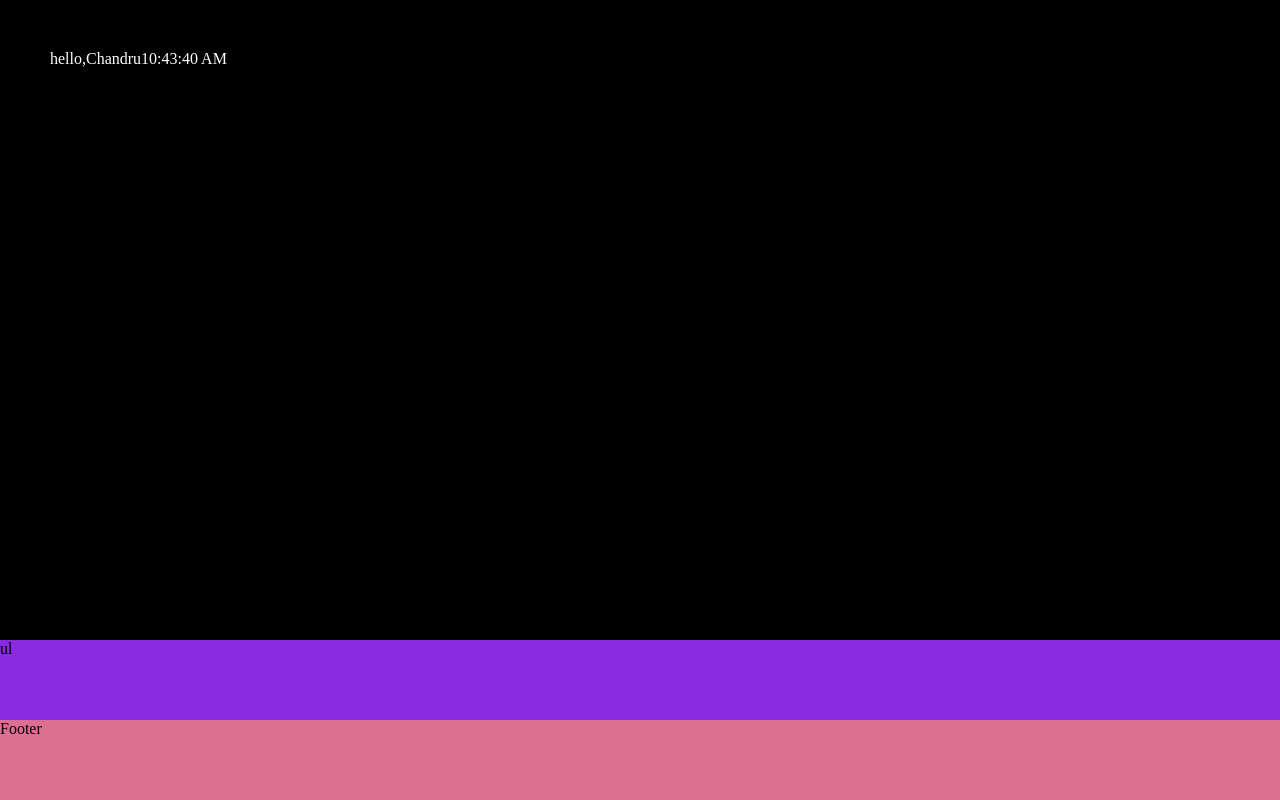
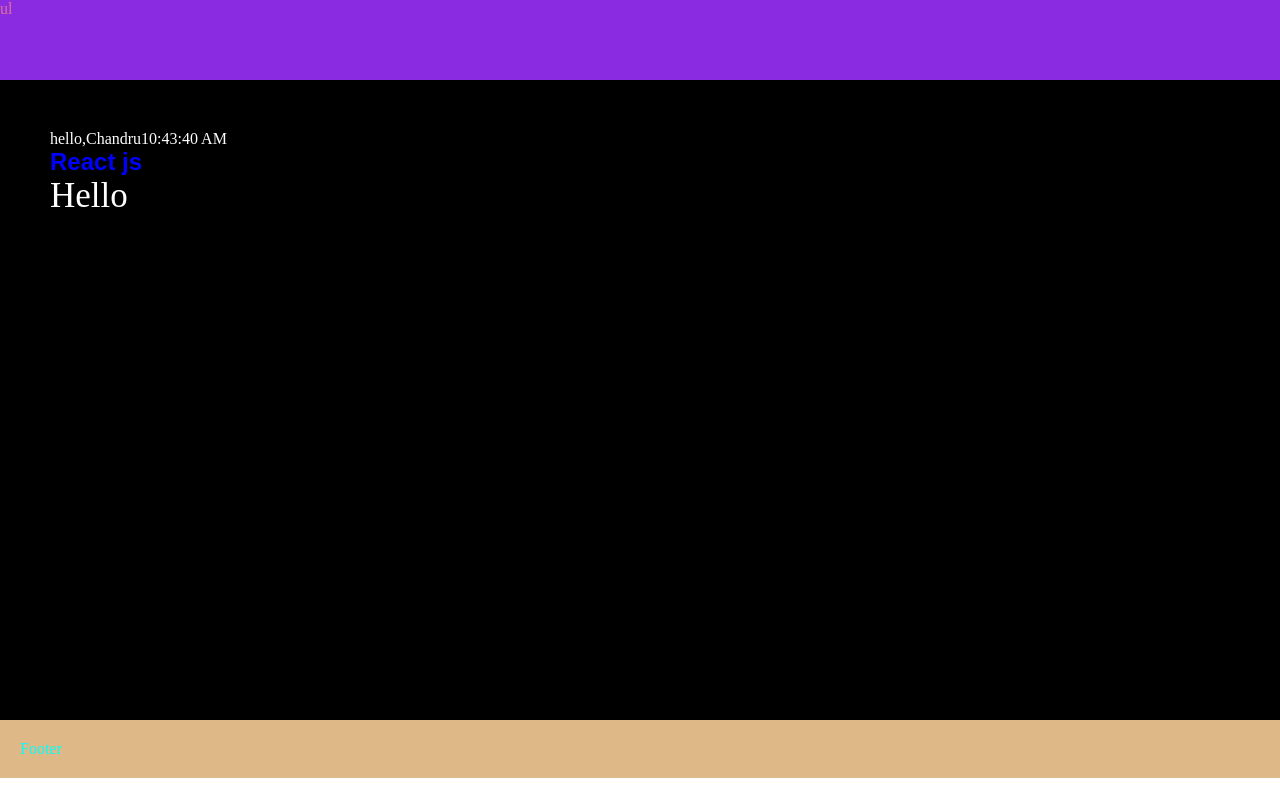
Before and after one commit to kamalrajms/reactjs, a React (Vite) app: page / in a window 1280 px wide. Built offline with nearby package versions, Linux system fonts and the light colour scheme.

Commit message:
React style

```diff
--- a/src/App.jsx
+++ b/src/App.jsx
@@ -7,8 +7,8 @@ export default function App() {
   return (
     <>
       {/* <h1 className="">Hello world</h1> */}
+      <Header />
       <Body />
-      <Header />
       <Footer />
     </>
   );
--- a/src/components/Body.jsx
+++ b/src/components/Body.jsx
@@ -1,4 +1,5 @@
 import React from "react";
+import TextContent from "./subComponent/TextContent";
 import "./body.css";
 
 export default function Body() {
@@ -9,6 +10,8 @@ export default function Body() {
       <div className="body">
         hello,{name}
         {new Date().toLocaleTimeString()}
+        <h2 style={{ color: "blue", fontFamily: "sans-serif" }}>React js</h2>
+        <TextContent />
       </div>
     </>
   );
--- a/src/components/Footer.jsx
+++ b/src/components/Footer.jsx
@@ -1,5 +1,6 @@
 import React from "react";
+import styles from "./subComponent/color.module.css";
 
 export default function Footer() {
-  return <div className="footer">Footer</div>;
+  return <div className={styles.styleFooter}>Footer</div>;
 }
--- a/src/components/Header.jsx
+++ b/src/components/Header.jsx
@@ -1,7 +1,5 @@
 import React from "react";
 
 export default function Header() {
-  return <div className="header">
-    ul
-  </div>;
+  return <div className="header">ul</div>;
 }
--- a/src/components/body.css
+++ b/src/components/body.css
@@ -2,3 +2,10 @@
   background: #000;
   color: #fff;
 }
+.footer {
+  padding: 100px;
+  color: red;
+}
+.header {
+  color: palevioletred;
+}
--- /dev/null
+++ b/src/components/footer.css
@@ -0,0 +1,3 @@
+.body {
+  border: 50px solid red;
+}
--- /dev/null
+++ b/src/components/subComponent/TextContent.jsx
@@ -0,0 +1,5 @@
+import React from "react";
+import "./text.css";
+export default function TextContent() {
+  return <div className="text">Hello</div>;
+}
--- /dev/null
+++ b/src/components/subComponent/color.module.css
@@ -0,0 +1,5 @@
+.styleFooter {
+  color: aqua;
+  padding: 20px;
+  background-color: burlywood;
+}
--- /dev/null
+++ b/src/components/subComponent/text.css
@@ -0,0 +1,3 @@
+.text {
+  font-size: 35px;
+}
--- a/src/index.css
+++ b/src/index.css
@@ -18,7 +18,7 @@ body {
   height: 80vh;
   background-color: red;
 }
-.footer {
+.styleFooter {
   width: 100%;
   height: 10vh;
   background-color: palevioletred;
```
Also changed, not shown: src/text.txt (added).
